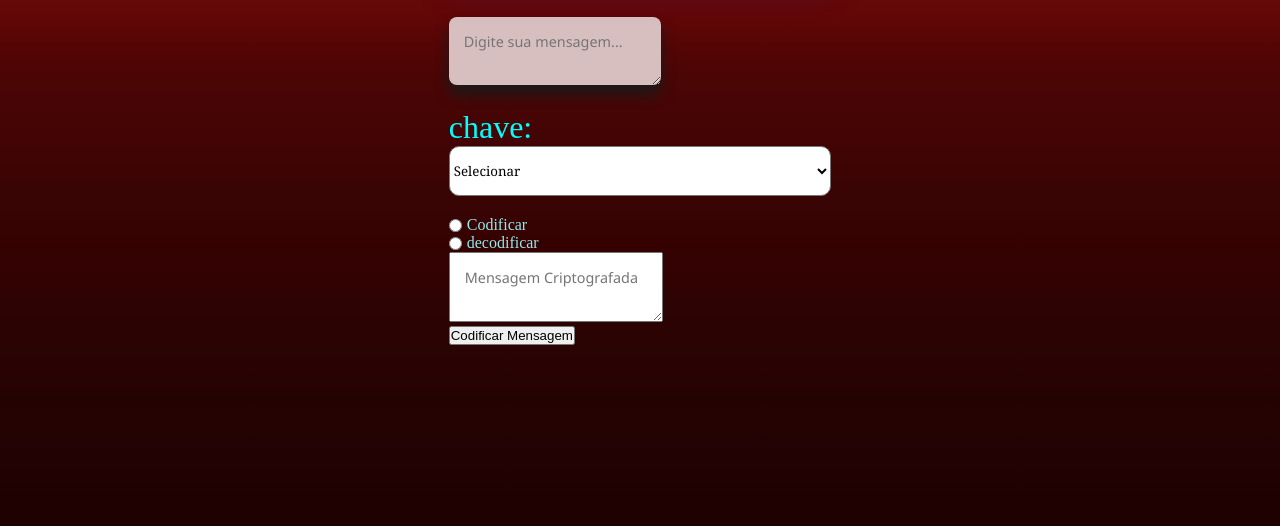
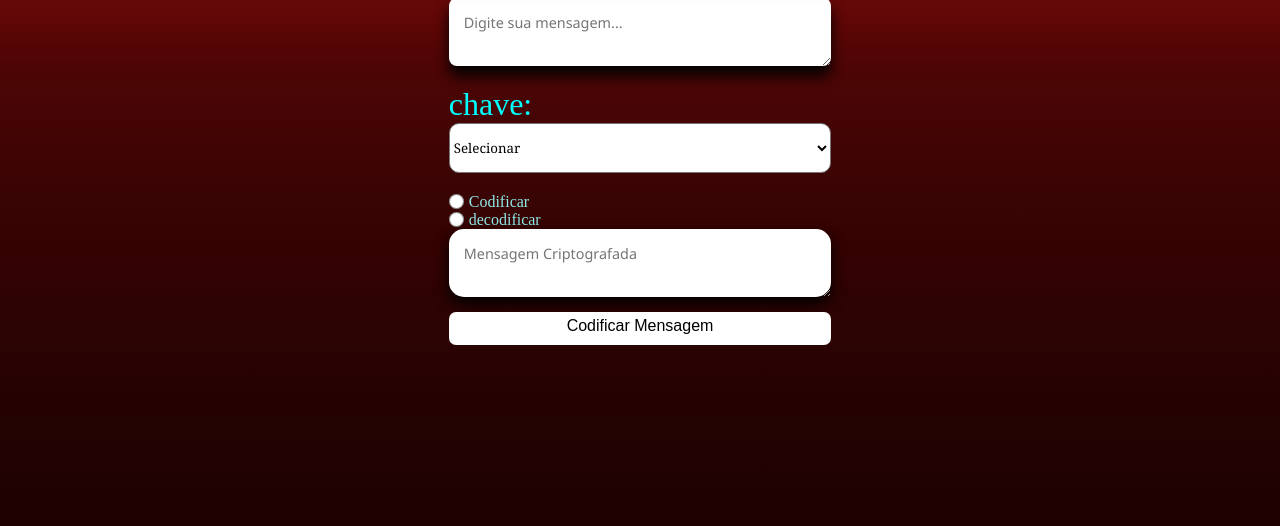
Before and after one commit to matheuszack/trabalho-individual, a plain HTML site: page index.html in a window 1280 px wide. Shown: the part 274-800 px from the top of the page. Drawn offline with Linux system fonts and the light colour scheme.

Commit message:
Update style.css

```diff
--- a/style.css
+++ b/style.css
@@ -49,22 +49,22 @@ h3 {
     color: cyan;
 }
 #mensagem {
-    background: rgb(216, 191, 191);
+    background: rgb(255, 255, 255);
     border: none;
     border-radius: 8px;
     margin-bottom: 20px;
-    box-shadow: 0px 10px 14px rgb(29, 25, 25);
+    box-shadow: 0px 10px 14px rgb(3, 3, 3);
 
 }
 textarea {
     font-family: 'Segoe UI', Tahoma, Geneva, Verdana, sans-serif;
     font-weight: 500;
     font-size: 0.9rem;
-    color: rgb(0, 0, 0);
+    color: rgb(0, 210, 247);
     padding: 15px;
 }
 #mensagem:hover {
-    background: linear-gradient(145deg, #c0b0b0, #c0aaaa);
+    background: linear-gradient(145deg, #ffffff, #ffffff);
     box-shadow: 8px 8px 70px #caa5a5, -10px -10px 70px #c7afaf;
 
   }
@@ -74,19 +74,19 @@ textarea {
     font-family: Cambria, Cochin, Georgia, Times, 'Times New Roman', serif;
     border-radius: 10px;
     background: rgb(255, 255, 255);
-    color: black;
+    color: rgb(0, 0, 0);
     margin-bottom: 20px;
     cursor: pointer;
   }
   select option {
-    background: rgb(196, 169, 169);
-    color: black;
+    background: rgb(255, 255, 255);
+    color: rgb(0, 0, 0);
     font-family: Cambria, Cochin, Georgia, Times, 'Times New Roman', serif;
     font-size: 0.9rem;
     cursor: pointer;
   }
   select:hover {
-    background: linear-gradient(150deg, #8b8b8b, #8f8e8e);
+    background: linear-gradient(150deg, #ffffff, #ffffff);
   box-shadow: 7px 7px 7px #bebdbd, -10px -10px 70px #dddddd;
   cursor: pointer;
   }
@@ -100,3 +100,49 @@ textarea {
     font-size: 2rem;
     color: aqua;
   }
+input[type="radio"] {
+  outline: none;
+  width: 15px;
+  height: 15px;
+
+}
+input[type="radio"]:hover {
+  box-shadow: 5px 5px 5px rgb(0, 0, 0);
+}
+
+
+  .botao {
+    display: flex;
+    justify-content: center;
+  }
+  button {
+    background-color: rgb(255, 255, 255);
+    border: none;
+    padding: 10px;
+    border-radius: 7px;
+    color: black;
+    margin-bottom: 20px;
+    cursor: pointer;
+    width: 100%;
+    transition: 0.5s;
+    padding-top: 5px;
+    font-family: Arial, Helvetica, sans-serif;
+font-size: 1rem;
+  }
+ button:hover {
+  background-color: #0054d3;
+ }
+ form
+ {
+  display: flex;
+  flex-direction: column;
+ }
+.mensagem {
+  background: #ffffff;
+  border-radius: 15px;
+  box-shadow: 0px 7px 15px rgb(0, 0, 0);
+margin-bottom: 15px;
+border: none;
+outline: none;
+padding-top: 15px;
+}
```
